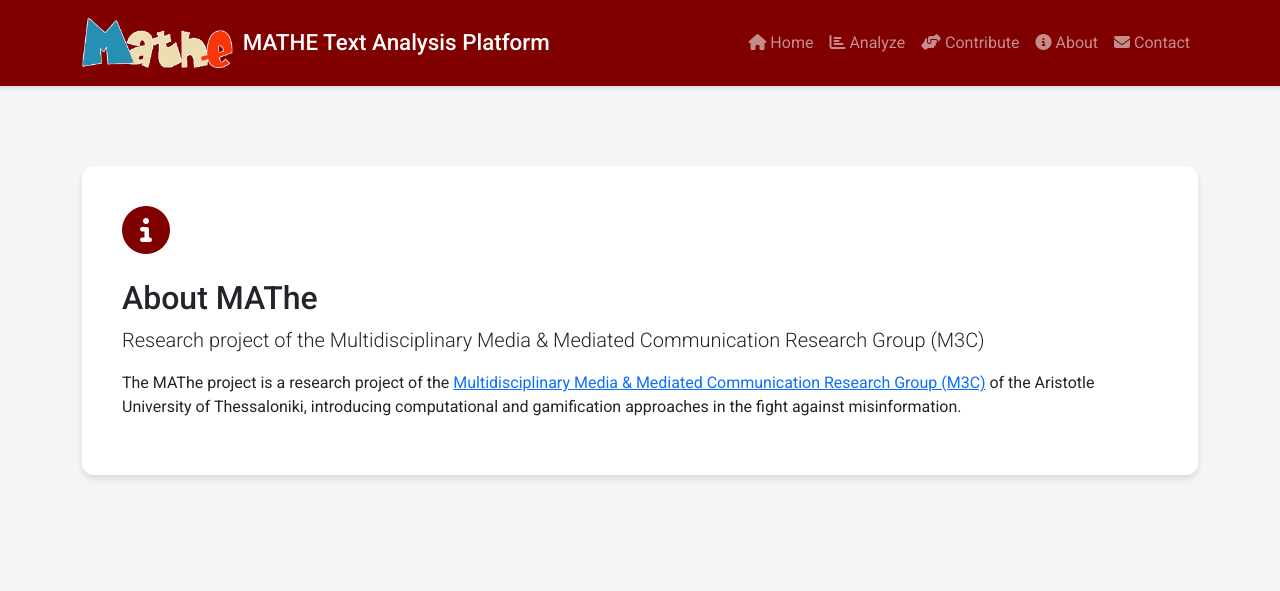
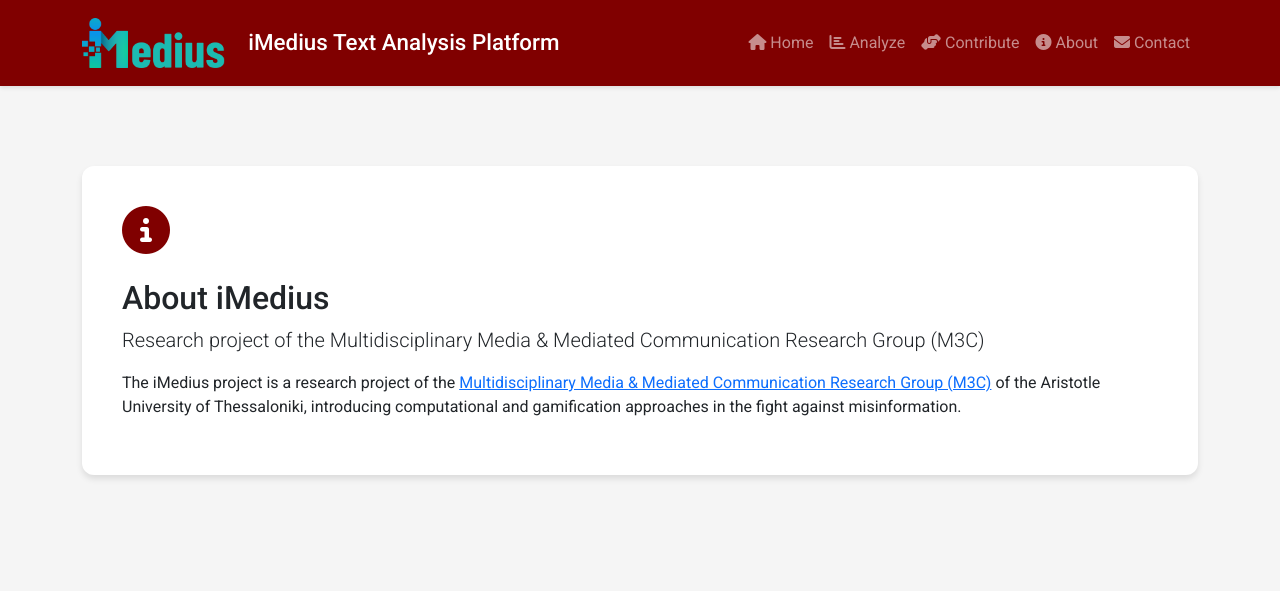
Before and after one commit to ggeorgop99/MATHE-authentication-main, a Flask app: page /about in a window 1280 px wide. Shown: the top 591 px of the page. Run offline with Flask 2, Linux system fonts and the light colour scheme.

Commit message:
changed mathe to imedius

```diff
--- a/templates/about.html
+++ b/templates/about.html
@@ -1,6 +1,6 @@
 {% extends "base.html" %}
 
-{% block title %}MATHE Text Analysis Platform - About MAThe{% endblock %}
+{% block title %}iMedius Text Analysis Platform - About iMedius{% endblock %}
 
 {% block extra_styles %}
 <style>
@@ -58,9 +58,9 @@
         <div class="col-md-12">
           <div class="about-card">
             <i class="fas fa-info-circle about-icon"></i>
-            <h2>About MAThe</h2>
+            <h2>About iMedius</h2>
             <p class="lead">Research project of the Multidisciplinary Media & Mediated Communication Research Group (M3C)</p>
-            <p>The MAThe project is a research project of the <a href="http://m3c.web.auth.gr/">Multidisciplinary Media & Mediated Communication Research Group (M3C)</a> of the Aristotle University of Thessaloniki, introducing computational and gamification approaches in the fight against misinformation.</p>
+            <p>The iMedius project is a research project of the <a href="http://m3c.web.auth.gr/">Multidisciplinary Media & Mediated Communication Research Group (M3C)</a> of the Aristotle University of Thessaloniki, introducing computational and gamification approaches in the fight against misinformation.</p>
           </div>
         </div>
       </div>
--- a/templates/analysis_results.html
+++ b/templates/analysis_results.html
@@ -1,6 +1,6 @@
 {% extends "base.html" %}
 
-{% block title %}MATHE Text Analysis Platform - Results: {{ filepath }}{% endblock %}
+{% block title %}iMedius Text Analysis Platform - Results: {{ filepath }}{% endblock %}
 
 {% block extra_styles %}
 <!-- Add Font Awesome CSS -->
--- a/templates/analyze.html
+++ b/templates/analyze.html
@@ -1,6 +1,6 @@
 {% extends "base.html" %}
 
-{% block title %}MATHE Text Analysis Platform - Upload & Analyze{% endblock %}
+{% block title %}iMedius Text Analysis Platform - Upload & Analyze{% endblock %}
 
 {% block extra_styles %}
 <style>
--- a/templates/base.html
+++ b/templates/base.html
@@ -3,7 +3,7 @@
 <head>
   <meta charset="UTF-8">
   <meta name="viewport" content="width=device-width, initial-scale=1.0">
-  <title>{% block title %}MATHE Text Analysis Platform{% endblock %}</title>
+  <title>{% block title %}iMedius Text Analysis Platform{% endblock %}</title>
 
   <!-- Favicon -->
   <link rel="icon" type="image/png" sizes="32x32" href="{{ url_for('static', filename='logo.png') }}">
@@ -130,8 +130,8 @@
   <nav class="navbar navbar-expand-lg navbar-dark">
     <div class="container">
       <a class="navbar-brand" href="/">
-        <img src="{{ url_for('static', filename='logo.png') }}" alt="MATHE Logo">
-        <span>MATHE Text Analysis Platform</span>
+        <img src="{{ url_for('static', filename='logo.png') }}" alt="iMedius Logo">
+        <span>iMedius Text Analysis Platform</span>
       </a>
       <button class="navbar-toggler" type="button" data-bs-toggle="collapse" data-bs-target="#navbarNav">
         <span class="navbar-toggler-icon"></span>
--- a/templates/contact.html
+++ b/templates/contact.html
@@ -1,6 +1,6 @@
 {% extends "base.html" %}
 
-{% block title %}MATHE Text Analysis Platform - Contact Us{% endblock %}
+{% block title %}iMedius Text Analysis Platform - Contact Us{% endblock %}
 
 {% block extra_styles %}
 <style>
--- a/templates/contribute.html
+++ b/templates/contribute.html
@@ -1,6 +1,6 @@
 {% extends "base.html" %}
 
-{% block title %}MATHE Text Analysis Platform - Contribute to Research{% endblock %}
+{% block title %}iMedius Text Analysis Platform - Contribute to Research{% endblock %}
 
 {% block extra_styles %}
 <style>
```
Also changed, not shown: templates/home.html (+4 -4 lines), README.md, static/logo.png, static/logoOld.png (added), 1 other file.
